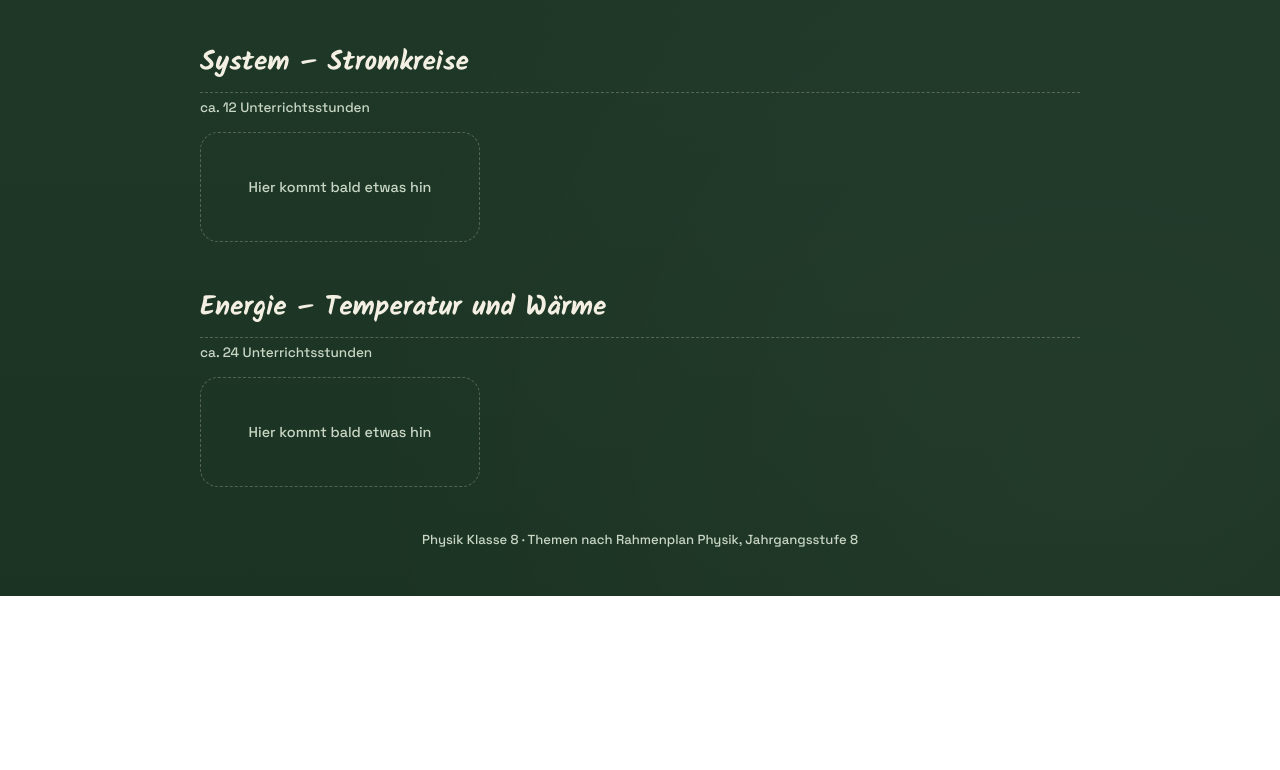
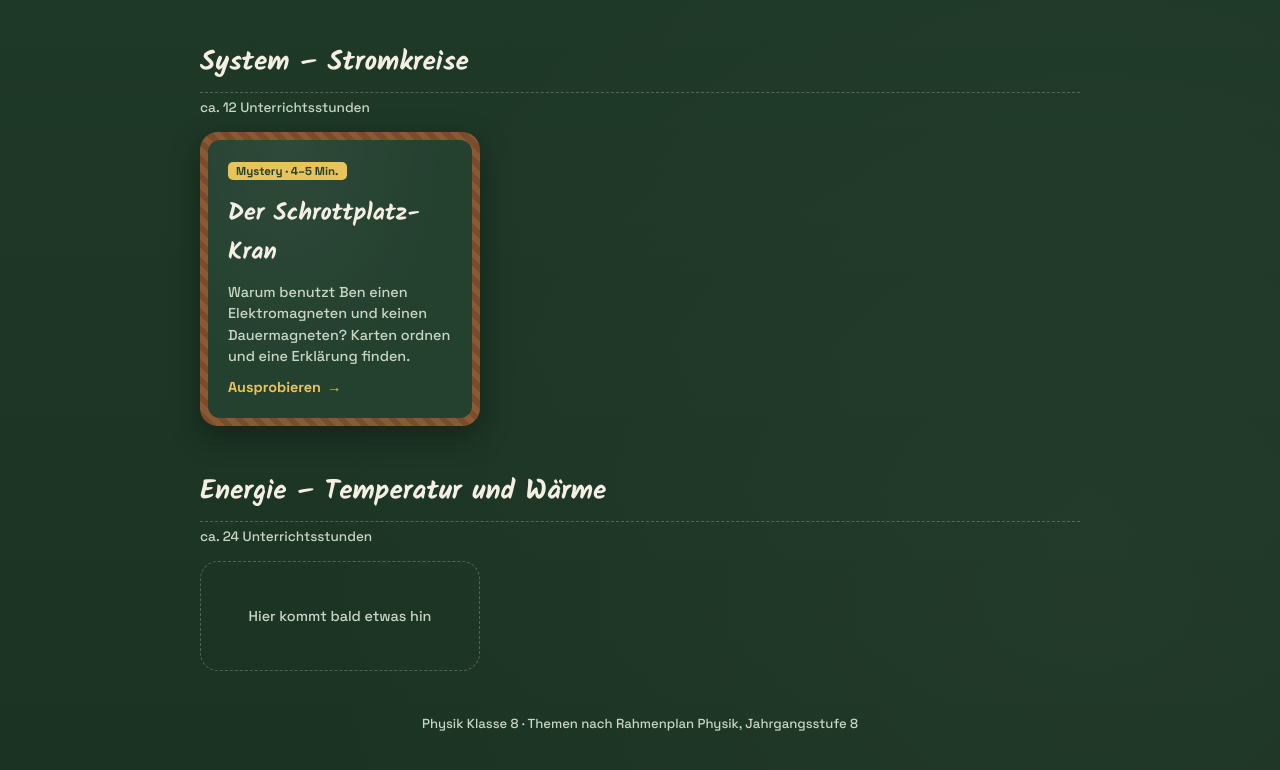
Before and after one commit to LenaKaeck/Physik-8, a plain HTML site: page index.html in a window 1280 px wide. Shown: the part 1105-1875 px from the top of the page. Before the commit the page ends 1701 px from the top, so only its background shows below. Drawn offline with Linux system fonts and the light colour scheme.

Commit message:
Link Schrottplatz-Kran on index page
Co-Authored-By: Claude Sonnet 5.5 <noreply@anthropic.com>

```diff
--- a/index.html
+++ b/index.html
@@ -103,7 +103,16 @@
     <section class="section">
       <h2 class="section-title">System – Stromkreise</h2>
       <p class="hours">ca. 12 Unterrichtsstunden</p>
-      <div class="grid"><div class="placeholder">Hier kommt bald etwas hin</div></div>
+      <div class="grid">
+        <a class="card" href="schrottplatz-kran.html">
+          <div class="card-inner">
+            <span class="tag">Mystery · 4–5 Min.</span>
+            <h2>Der Schrottplatz-Kran</h2>
+            <p>Warum benutzt Ben einen Elektromagneten und keinen Dauermagneten? Karten ordnen und eine Erklärung finden.</p>
+            <span class="play">Ausprobieren</span>
+          </div>
+        </a>
+      </div>
     </section>
 
     <section class="section">
```
